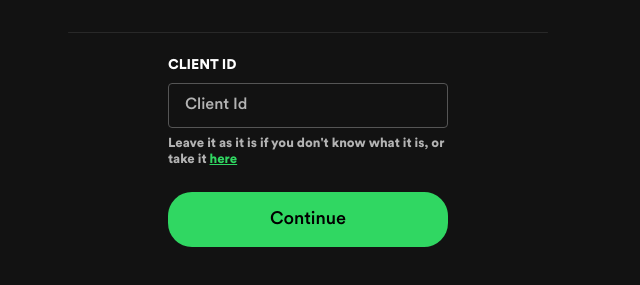
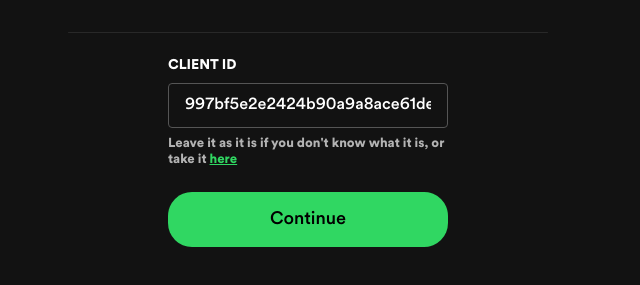
Before and after one commit to therepanic/spotilyrics, a website built with webpack: page media/logInTemplate.html in a window 1280 px wide. Shown: the part 297-582 px from the top of the page, without its empty margins (332-972 px from the left). Built offline with nearby package versions, Linux system fonts and the light colour scheme.

Commit message:
hardcode clientid

```diff
--- a/media/logInTemplate.html
+++ b/media/logInTemplate.html
@@ -14,7 +14,8 @@
     <div class="login-separator"></div>
     <div class="field-group">
         <label for="clientId" class="field-label">CLIENT ID</label>
-        <input type="text" id="clientId" class="field-input" placeholder="Client Id" />
+<!--        hardcoded client id-->
+        <input type="text" id="clientId" class="field-input" placeholder="Client Id" value="997bf5e2e2424b90a9a8ace61dea4254" />
         <p style="font-size: 13px; color: #b3b3b3; margin-top: 8px;">
             Leave it as it is if you don't know what it is, or take it
             <a href="https://developer.spotify.com/dashboard/" target="_blank" class="link-hint">here</a>
```
